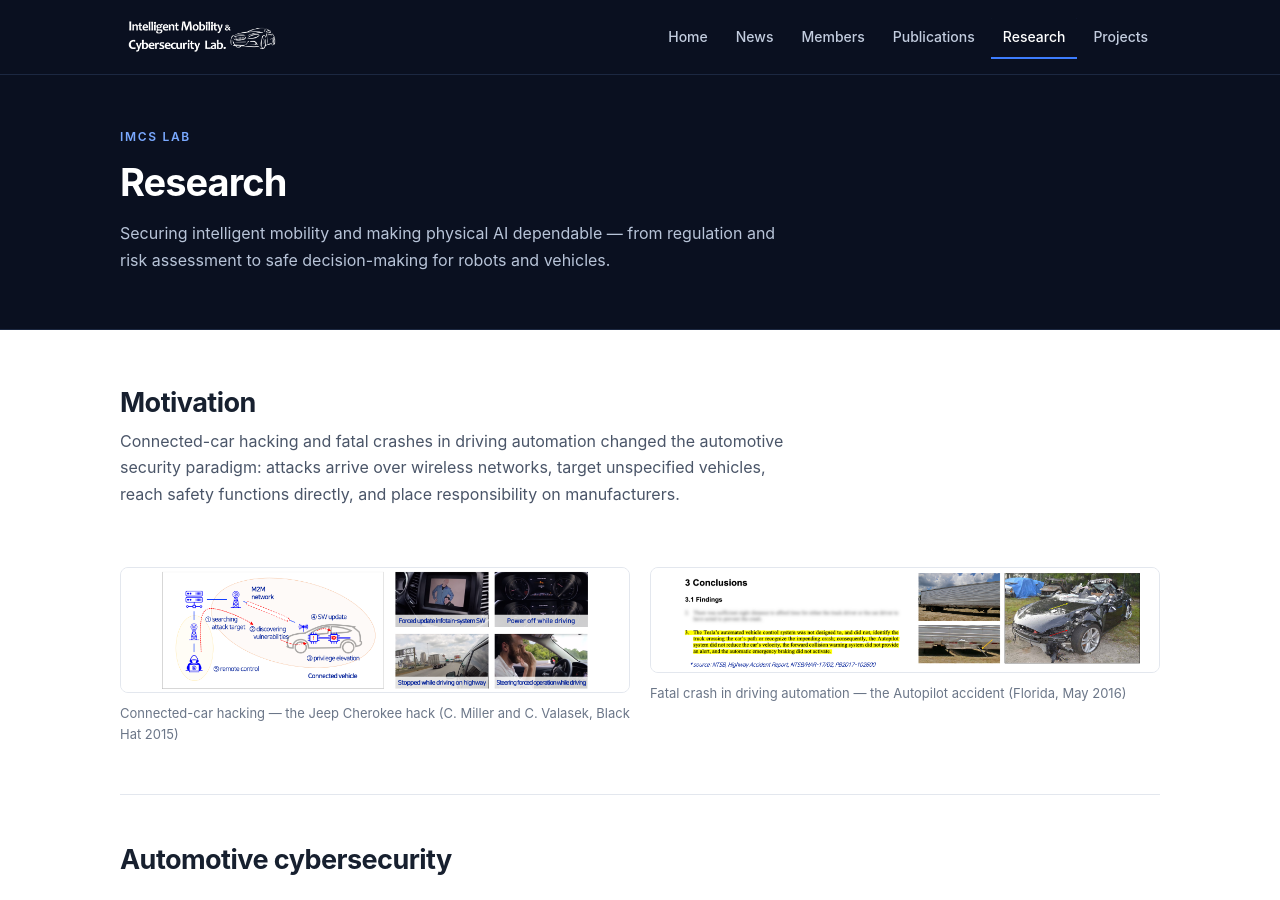
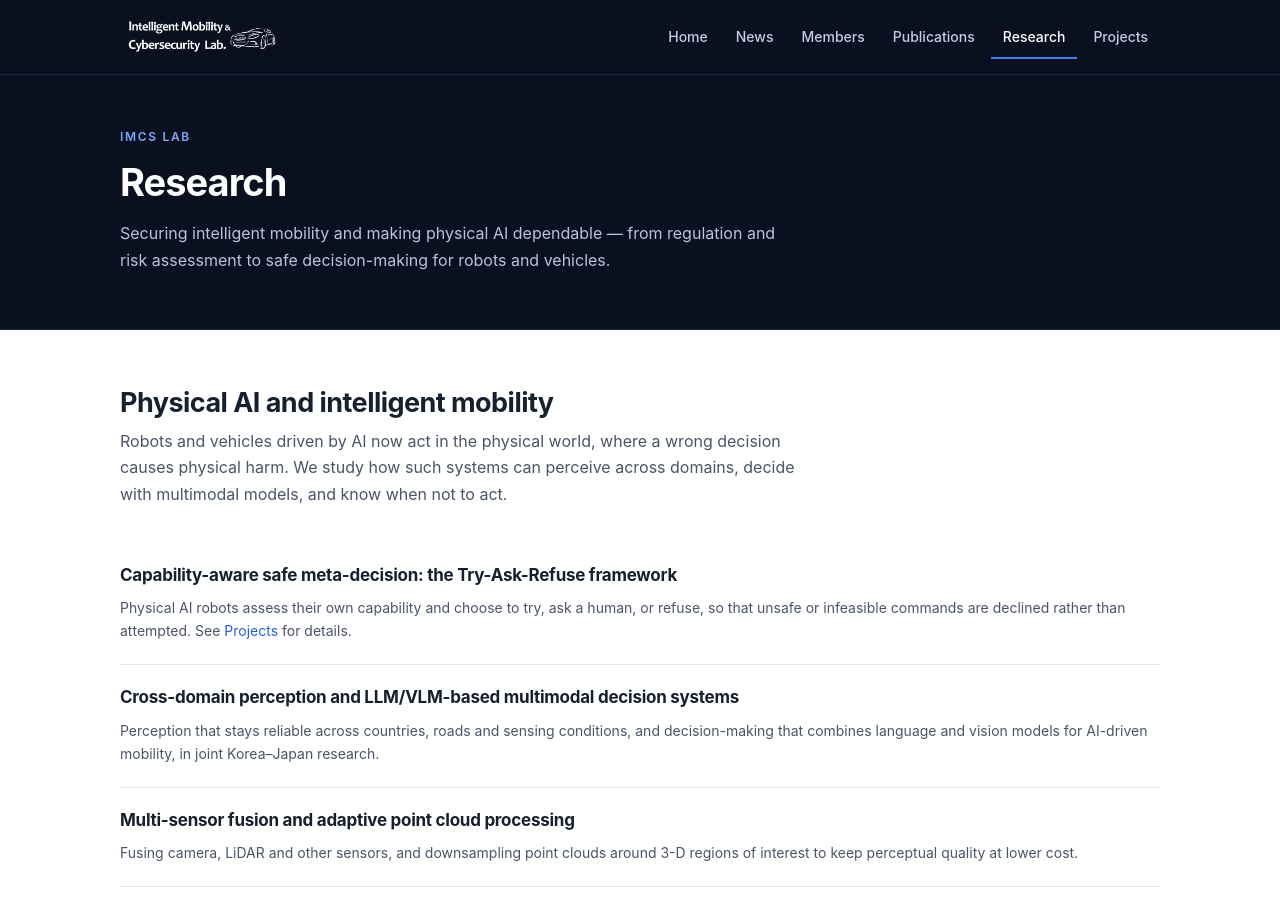
Before and after one commit to imcslab/imcslab.github.io, a Jekyll site: the page built from research.html, in a window 1280 px wide and 900 px high. Built offline with Jekyll 4.4.1, drawn with Linux system fonts in a browser that asks for light colours; some of the changed text lies outside the part shown.

Commit message:
Research: drop Motivation, lead with Physical AI and intelligent mobility
Co-Authored-By: Claude Opus 5.5 <noreply@anthropic.com>

```diff
--- a/research.html
+++ b/research.html
@@ -6,24 +6,37 @@ title: Research
 subtitle: Securing intelligent mobility and making physical AI dependable — from regulation and risk assessment to safe decision-making for robots and vehicles.
 ---
 
-<h2 class="section__title">Motivation</h2>
+<h2 class="section__title">Physical AI and intelligent mobility</h2>
 <p class="section__intro">
-  Connected-car hacking and fatal crashes in driving automation changed the automotive
-  security paradigm: attacks arrive over wireless networks, target unspecified vehicles,
-  reach safety functions directly, and place responsibility on manufacturers.
+  Robots and vehicles driven by AI now act in the physical world, where a wrong decision
+  causes physical harm. We study how such systems can perceive across domains, decide
+  with multimodal models, and know when not to act.
 </p>
 
-<div class="grid grid--2">
-  <figure class="figure">
-    <img src="{{ '/assets/uploads/Research_motivation_CC-Hack_crop.png' | relative_url }}"
-         alt="Connected-car hacking: the Jeep Cherokee remote hack">
-    <figcaption>Connected-car hacking — the Jeep Cherokee hack (C. Miller and C. Valasek, Black Hat 2015)</figcaption>
-  </figure>
-  <figure class="figure">
-    <img src="{{ '/assets/uploads/Research_motivation_Crash-AV_crop.png' | relative_url }}"
-         alt="Fatal crash in driving automation">
-    <figcaption>Fatal crash in driving automation — the Autopilot accident (Florida, May 2016)</figcaption>
-  </figure>
+<div class="entry">
+  <h3 class="entry__title">Capability-aware safe meta-decision: the Try-Ask-Refuse framework</h3>
+  <p class="entry__note">
+    Physical AI robots assess their own capability and choose to try, ask a human, or
+    refuse, so that unsafe or infeasible commands are declined rather than attempted.
+    See <a href="{{ '/projects/' | relative_url }}">Projects</a> for details.
+  </p>
+</div>
+
+<div class="entry">
+  <h3 class="entry__title">Cross-domain perception and LLM/VLM-based multimodal decision systems</h3>
+  <p class="entry__note">
+    Perception that stays reliable across countries, roads and sensing conditions, and
+    decision-making that combines language and vision models for AI-driven mobility,
+    in joint Korea–Japan research.
+  </p>
+</div>
+
+<div class="entry">
+  <h3 class="entry__title">Multi-sensor fusion and adaptive point cloud processing</h3>
+  <p class="entry__note">
+    Fusing camera, LiDAR and other sensors, and downsampling point clouds around 3-D
+    regions of interest to keep perceptual quality at lower cost.
+  </p>
 </div>
 
 <hr class="rule">
@@ -119,41 +132,6 @@ subtitle: Securing intelligent mobility and making physical AI dependable — fr
 
 <hr class="rule">
 
-<h2 class="section__title">Physical AI &amp; mobility</h2>
-<p class="section__intro">
-  Robots and vehicles driven by AI now act in the physical world, where a wrong decision
-  causes physical harm. We study how such systems can perceive across domains, decide
-  with multimodal models, and know when not to act.
-</p>
-
-<div class="entry">
-  <h3 class="entry__title">Capability-aware safe meta-decision: the Try-Ask-Refuse framework</h3>
-  <p class="entry__note">
-    Physical AI robots assess their own capability and choose to try, ask a human, or
-    refuse, so that unsafe or infeasible commands are declined rather than attempted.
-    See <a href="{{ '/projects/' | relative_url }}">Projects</a> for details.
-  </p>
-</div>
-
-<div class="entry">
-  <h3 class="entry__title">Cross-domain perception and LLM/VLM-based multimodal decision systems</h3>
-  <p class="entry__note">
-    Perception that stays reliable across countries, roads and sensing conditions, and
-    decision-making that combines language and vision models for AI-driven mobility,
-    in joint Korea–Japan research.
-  </p>
-</div>
-
-<div class="entry">
-  <h3 class="entry__title">Multi-sensor fusion and adaptive point cloud processing</h3>
-  <p class="entry__note">
-    Fusing camera, LiDAR and other sensors, and downsampling point clouds around 3-D
-    regions of interest to keep perceptual quality at lower cost.
-  </p>
-</div>
-
-<hr class="rule">
-
 <h2 class="section__title">Fundamental technology for autonomous vehicles</h2>
 <div class="grid grid--3">
   <article class="card">
```
